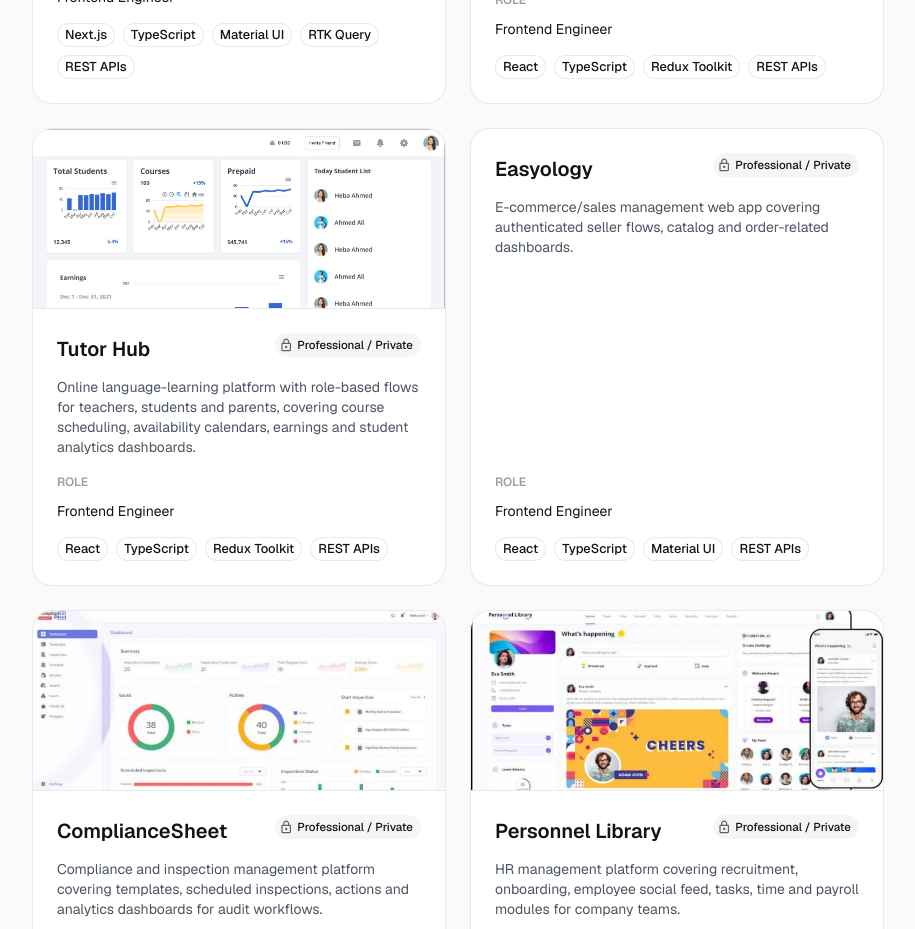
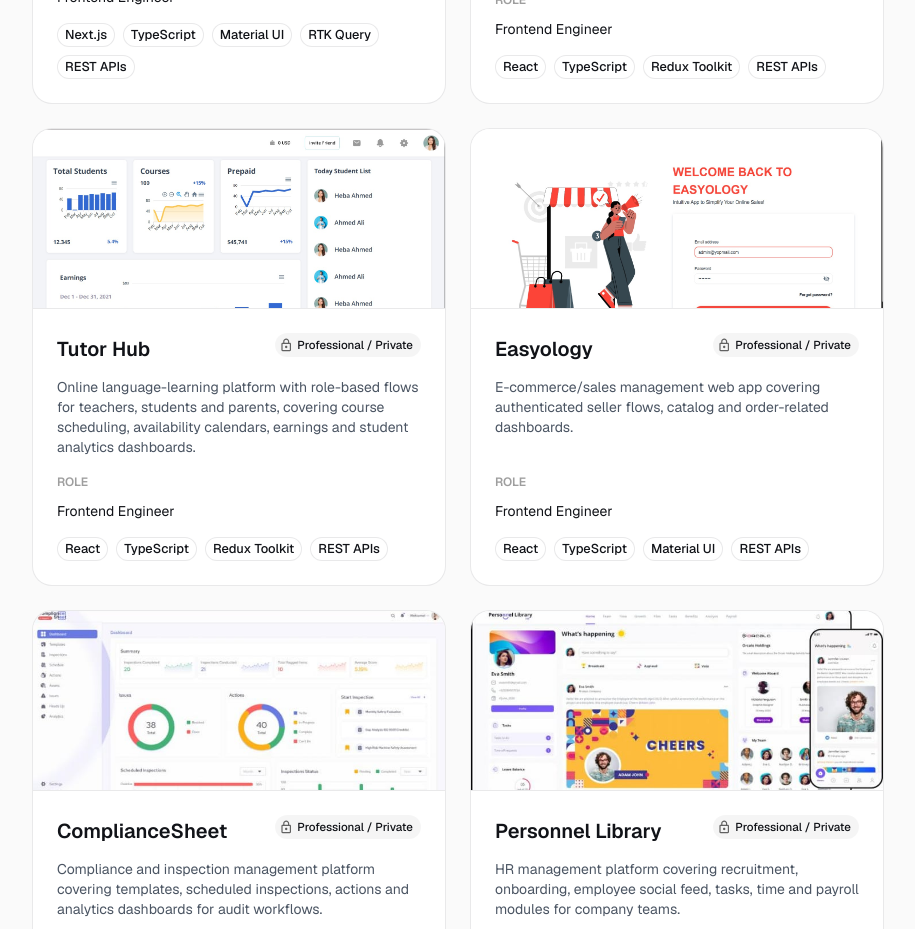
Before and after one commit to tayyabkhansatti69/portfolio, a Next.js app: page / in a window 1280 px wide. Shown: the part 3420-4349 px from the top of the page, without its empty margins (182-1097 px from the left). Built offline with nearby package versions, Linux system fonts and the light colour scheme.

Commit message:
Add Easyology preview screenshot

```diff
--- a/src/data/professionalProjects.ts
+++ b/src/data/professionalProjects.ts
@@ -78,6 +78,7 @@ export const professionalProjects: ProfessionalProject[] = [
     role: "Frontend Engineer",
     technologies: ["React", "TypeScript", "Material UI", "REST APIs"],
     status: "Professional / Private",
+    imagePath: "/projects/easyology.jpg",
   },
   {
     name: "ComplianceSheet",
```
Also changed, not shown: public/projects/easyology.jpg (added).
